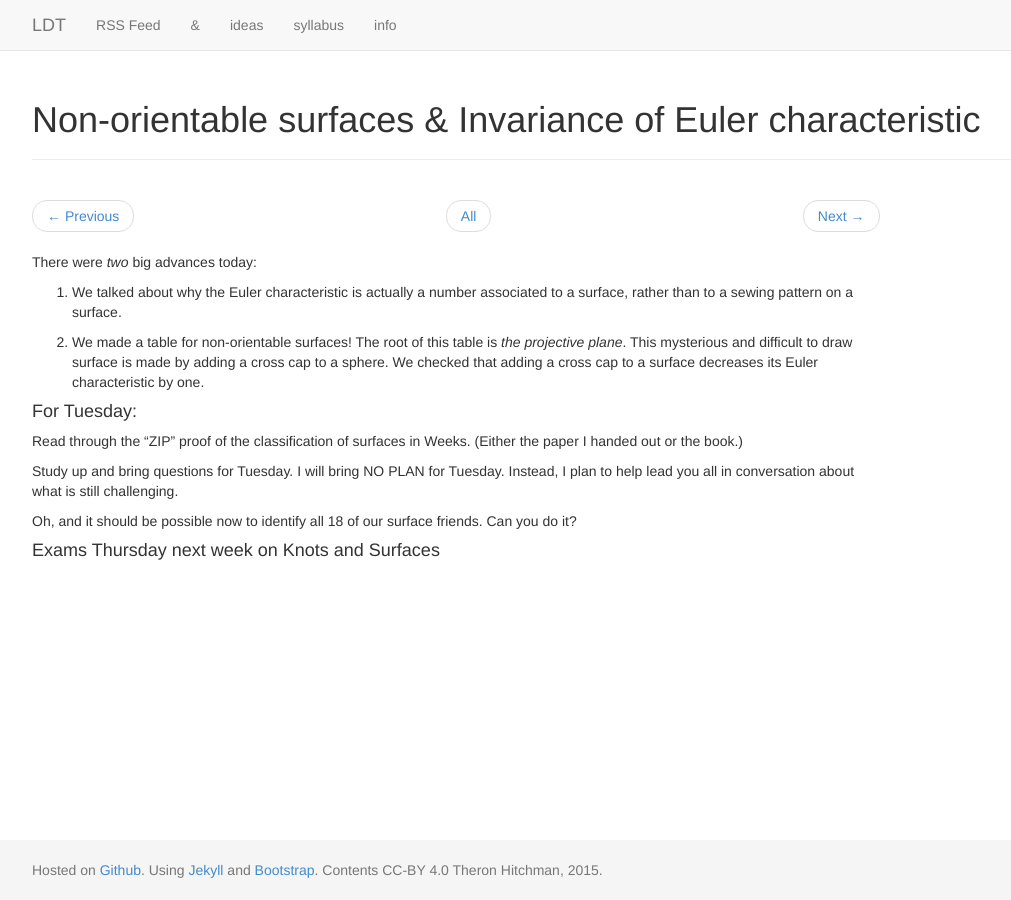
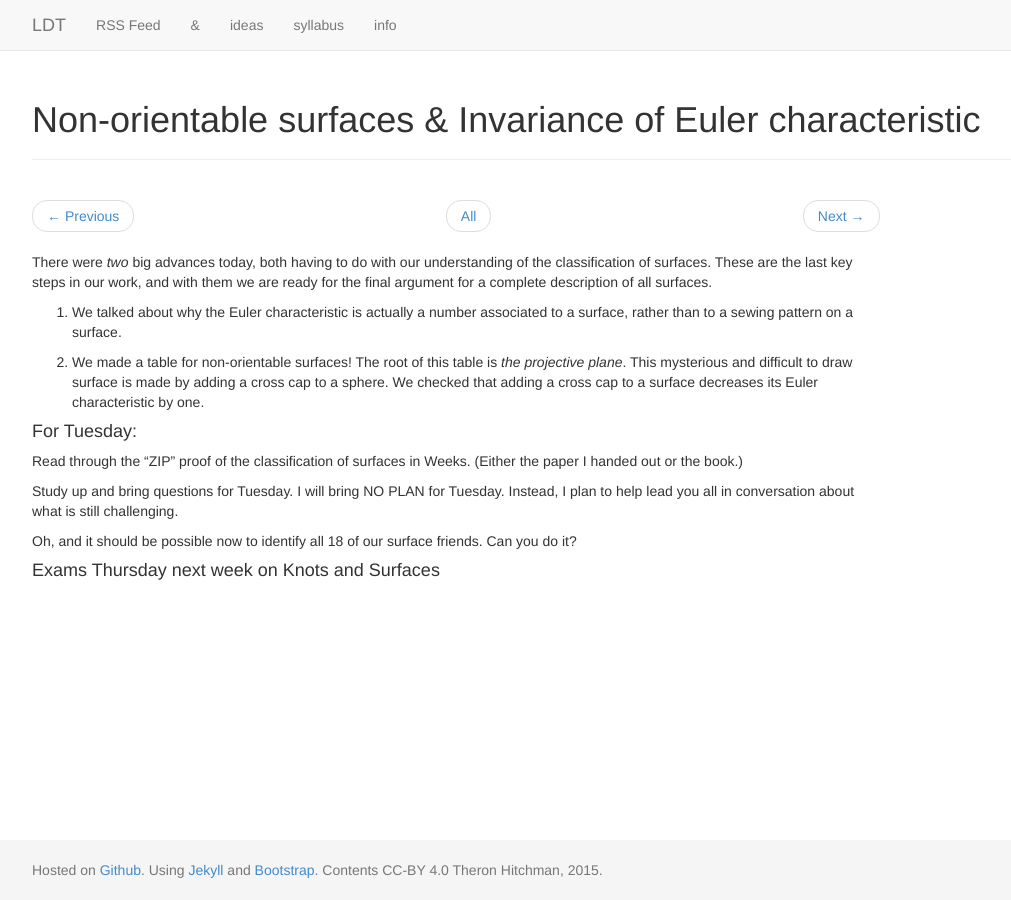
Before and after one commit to theronhitchman/low-dim-top, a Jekyll site: the page built from _posts/2015-10-01-wrap-surfaces.md, in a window 1280 px wide. Shown: the whole page, without its empty margins (38-1049 px from the left). Built offline with Jekyll 4.4.1, drawn with Linux system fonts in a browser that asks for light colours; nearby versions of some CDN libraries.

```diff
--- a/_posts/2015-10-01-wrap-surfaces.md
+++ b/_posts/2015-10-01-wrap-surfaces.md
@@ -3,7 +3,10 @@
 title: Non-orientable surfaces &amp; Invariance of Euler characteristic
 ---
 
-There were *two* big advances today:
+There were *two* big advances today, both having to do with our
+understanding of the classification of surfaces. These are the last key
+steps in our work, and with them we are ready for the final argument
+for a complete description of all surfaces.
 
 1. We talked about why the Euler characteristic is actually a number
 associated to a surface, rather than to a sewing pattern on a surface.
```
Also changed, not shown: _posts/2015-09-29-tables.md (+2 -1 lines).
